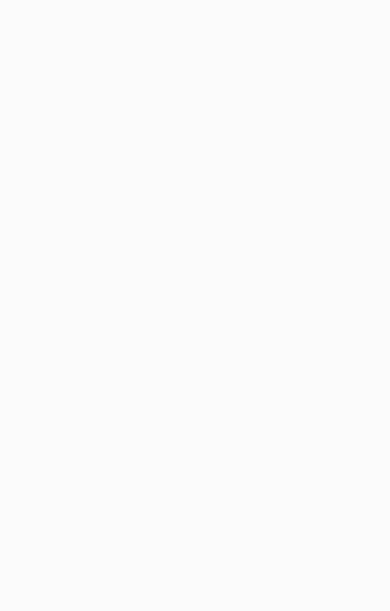
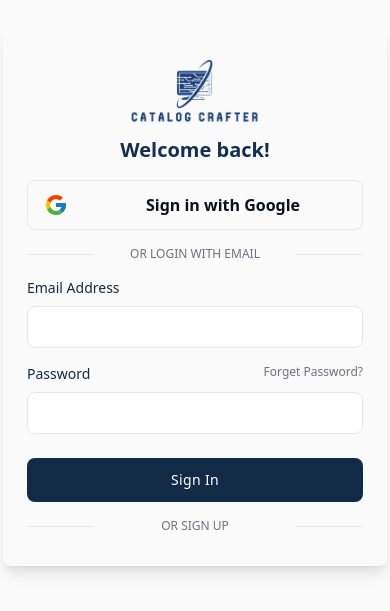
Before and after one commit to NabilaFerdousPrapty/Catalog-Crafter-Client, a React (Vite) app: page /login in a window 390 px wide. Shown: the part 125-736 px from the top of the page. Built offline with nearby package versions, Linux system fonts and the light colour scheme.

Commit message:
login and sign up page added

```diff
--- a/src/Pages/Login/Login.jsx
+++ b/src/Pages/Login/Login.jsx
@@ -1,8 +1,118 @@
+import { Link } from "react-router-dom";
 
-
+import logo from '../../assets/catalogLogo.png';
 const Login = () => {
     return (
-        <div>
+        <div className="flex justify-center items-center h-screen text-[#07101b]">
+       <div className="flex w-full max-w-sm mx-auto overflow-hidden  rounded-lg shadow-lg  lg:max-w-4xl">
+  <div
+    className="hidden bg-cover lg:block lg:w-1/2"
+    style={{
+      backgroundImage:
+        "url('https://i.ibb.co/DkPMcKn/2304-i203-047-S-m004-c13-keys-locks-realistic.jpg')"
+    }}
+  ></div>
+
+  <div className="w-full px-6 py-8 md:px-8 lg:w-1/2">
+    <div className="flex justify-center mx-auto">
+      <img className="w-auto h-16" src={logo} alt="" />
+    </div>
+
+    <p className="mt-3 text-xl text-center text-[#132f50] font-bold">Welcome back!</p>
+
+    <a
+      href="#"
+      className="flex items-center justify-center mt-4  transition-colors duration-300 transform border rounded-lg dark:border-gray-700  hover:bg-gray-50 dark:hover:bg-gray-600"
+    >
+      <div className="px-4 py-2">
+        <svg className="w-6 h-6" viewBox="0 0 40 40">
+          <path
+            d="M36.3425 16.7358H35V16.6667H20V23.3333H29.4192C28.045 27.2142 24.3525 30 20 30C14.4775 30 10 25.5225 10 20C10 14.4775 14.4775 9.99999 20 9.99999C22.5492 9.99999 24.8683 10.9617 26.6342 12.5325L31.3483 7.81833C28.3717 5.04416 24.39 3.33333 20 3.33333C10.7958 3.33333 3.33335 10.7958 3.33335 20C3.33335 29.2042 10.7958 36.6667 20 36.6667C29.2042 36.6667 36.6667 29.2042 36.6667 20C36.6667 18.8825 36.5517 17.7917 36.3425 16.7358Z"
+            fill="#FFC107"
+          />
+          <path
+            d="M5.25497 12.2425L10.7308 16.2583C12.2125 12.59 15.8008 9.99999 20 9.99999C22.5491 9.99999 24.8683 10.9617 26.6341 12.5325L31.3483 7.81833C28.3716 5.04416 24.39 3.33333 20 3.33333C13.5983 3.33333 8.04663 6.94749 5.25497 12.2425Z"
+            fill="#FF3D00"
+          />
+          <path
+            d="M20 36.6667C24.305 36.6667 28.2167 35.0192 31.1742 32.34L26.0159 27.975C24.3425 29.2425 22.2625 30 20 30C15.665 30 11.9842 27.2359 10.5975 23.3784L5.16254 27.5659C7.92087 32.9634 13.5225 36.6667 20 36.6667Z"
+            fill="#4CAF50"
+          />
+          <path
+            d="M36.3425 16.7358H35V16.6667H20V23.3333H29.4192C28.7592 25.1975 27.56 26.805 26.0133 27.9758C26.0142 27.975 26.015 27.975 26.0158 27.9742L31.1742 32.3392C30.8092 32.6708 36.6667 28.3333 36.6667 20C36.6667 18.8825 36.5517 17.7917 36.3425 16.7358Z"
+            fill="#1976D2"
+          />
+        </svg>
+      </div>
+
+      <span className="w-5/6 px-4 py-3 font-bold text-center">Sign in with Google</span>
+    </a>
+
+    <div className="flex items-center justify-between mt-4">
+      <span className="w-1/5 border-b dark:border-gray-600 lg:w-1/4"></span>
+
+      <a
+        href="#"
+        className="text-xs text-center text-gray-500 uppercase dark:text-gray-400 hover:underline"
+      >
+        or login with email
+      </a>
+
+      <span className="w-1/5 border-b dark:border-gray-400 lg:w-1/4"></span>
+    </div>
+
+    <div className="mt-4">
+      <label
+        className="block mb-2 text-sm font-medium text-[#112A46]"
+        htmlFor="LoggingEmailAddress"
+      >
+        Email Address
+      </label>
+      <input
+        id="LoggingEmailAddress"
+        className="block w-full px-4 py-2  border rounded-lg  dark:border-gray-600 focus:border-blue-400 focus:ring-opacity-40 dark:focus:border-blue-300 focus:outline-none focus:ring focus:ring-blue-300"
+        type="email"
+      />
+    </div>
+
+    <div className="mt-4">
+      <div className="flex justify-between">
+        <label
+          className="block mb-2 text-sm font-medium text-[#112A46]"
+          htmlFor="loggingPassword"
+        >
+          Password
+        </label>
+        <a href="#" className="text-xs text-gray-500 dark:text-gray-300 hover:underline">
+          Forget Password?
+        </a>
+      </div>
+
+      <input
+        id="loggingPassword"
+        className="block w-full px-4 py-2   border rounded-lg dark:border-gray-600 focus:border-blue-400 focus:ring-opacity-40 dark:focus:border-blue-300 focus:outline-none focus:ring focus:ring-blue-300"
+        type="password"
+      />
+    </div>
+
+    <div className="mt-6">
+      <button className="w-full px-6 py-3 text-sm font-medium tracking-wide text-white capitalize transition-colors duration-300 transform bg-[#112A46] rounded-lg hover:bg-gray-700 focus:outline-none focus:ring focus:ring-gray-300 focus:ring-opacity-50">
+        Sign In
+      </button>
+    </div>
+
+    <div className="flex items-center justify-between mt-4">
+      <span className="w-1/5 border-b dark:border-gray-600 md:w-1/4"></span>
+
+      <Link to={'/signup'} className="text-xs text-gray-500 uppercase dark:text-gray-400 hover:underline">
+        or sign up
+      </Link>
+
+      <span className="w-1/5 border-b dark:border-gray-600 md:w-1/4"></span>
+    </div>
+  </div>
+</div>
+
 
         </div>
     );
--- a/src/Pages/SignUp/SignUp.jsx
+++ b/src/Pages/SignUp/SignUp.jsx
@@ -3,6 +3,108 @@
 const SignUp = () => {
     return (
         <div>
+         <section className="bg-white dark:bg-gray-900">
+  <div className="flex justify-center min-h-screen">
+    <div
+      className="hidden bg-cover lg:block lg:w-[30%]"
+      style={{
+        backgroundImage:
+          "url('https://i.ibb.co/zx16q3j/password-lock-phone-screen.jpg')",
+      }}
+    ></div>
+
+    <div className="flex items-center w-full max-w-3xl p-8 mx-auto lg:px-12 lg:w-[70%]">
+      <div className="w-full">
+        <h1 className="text-2xl font-semibold tracking-wider text-gray-800 capitalize dark:text-white">
+          Get your free account now.
+        </h1>
+
+        <p className="mt-4 text-gray-500 dark:text-gray-400">
+          Let’s get you all set up so you can verify your personal account and
+          begin setting up your profile.
+        </p>
+
+
+
+        <form className="grid grid-cols-1 gap-6 mt-8 md:grid-cols-2 ">
+          <div className="md:col-span-2">
+            <label className="block mb-2 text-sm text-gray-600 dark:text-gray-200">
+               Name
+            </label>
+            <input
+              type="text"
+              placeholder="John"
+              className="block w-full px-5 py-3 mt-2 text-gray-700 placeholder-gray-400 bg-white border border-gray-200 rounded-lg dark:placeholder-gray-600 dark:bg-gray-900 dark:text-gray-300 dark:border-gray-700 focus:border-blue-400 dark:focus:border-blue-400 focus:ring-blue-400 focus:outline-none focus:ring focus:ring-opacity-40"
+            />
+          </div>
+
+
+
+          <div>
+            <label className="block mb-2 text-sm text-gray-600 dark:text-gray-200">
+              Photo url
+            </label>
+            <input
+              type="url"
+              placeholder="https://www.example.com"
+              className="block w-full px-5 py-3 mt-2 text-gray-700 placeholder-gray-400 bg-white border border-gray-200 rounded-lg dark:placeholder-gray-600 dark:bg-gray-900 dark:text-gray-300 dark:border-gray-700 focus:border-blue-400 dark:focus:border-blue-400 focus:ring-blue-400 focus:outline-none focus:ring focus:ring-opacity-40"
+            />
+          </div>
+
+          <div>
+            <label className="block mb-2 text-sm text-gray-600 dark:text-gray-200">
+              Email address
+            </label>
+            <input
+              type="email"
+              placeholder="johnsnow@example.com"
+              className="block w-full px-5 py-3 mt-2 text-gray-700 placeholder-gray-400 bg-white border border-gray-200 rounded-lg dark:placeholder-gray-600 dark:bg-gray-900 dark:text-gray-300 dark:border-gray-700 focus:border-blue-400 dark:focus:border-blue-400 focus:ring-blue-400 focus:outline-none focus:ring focus:ring-opacity-40"
+            />
+          </div>
+
+          <div>
+            <label className="block mb-2 text-sm text-gray-600 dark:text-gray-200">
+              Password
+            </label>
+            <input
+              type="password"
+              placeholder="Enter your password"
+              className="block w-full px-5 py-3 mt-2 text-gray-700 placeholder-gray-400 bg-white border border-gray-200 rounded-lg dark:placeholder-gray-600 dark:bg-gray-900 dark:text-gray-300 dark:border-gray-700 focus:border-blue-400 dark:focus:border-blue-400 focus:ring-blue-400 focus:outline-none focus:ring focus:ring-opacity-40"
+            />
+          </div>
+
+          <div>
+            <label className="block mb-2 text-sm text-gray-600 dark:text-gray-200">
+              Confirm password
+            </label>
+            <input
+              type="password"
+              placeholder="Enter your password"
+              className="block w-full px-5 py-3 mt-2 text-gray-700 placeholder-gray-400 bg-white border border-gray-200 rounded-lg dark:placeholder-gray-600 dark:bg-gray-900 dark:text-gray-300 dark:border-gray-700 focus:border-blue-400 dark:focus:border-blue-400 focus:ring-blue-400 focus:outline-none focus:ring focus:ring-opacity-40"
+            />
+          </div>
+
+          <button className="flex items-center justify-between w-full px-6 py-3 text-sm tracking-wide text-white capitalize transition-colors duration-300 transform bg-blue-500 rounded-lg hover:bg-blue-400 focus:outline-none focus:ring focus:ring-blue-300 focus:ring-opacity-50">
+            <span>Sign Up</span>
+
+            <svg
+              xmlns="http://www.w3.org/2000/svg"
+              className="w-5 h-5 rtl:-scale-x-100"
+              viewBox="0 0 20 20"
+              fill="currentColor"
+            >
+              <path
+                fillRule="evenodd"
+                d="M7.293 14.707a1 1 0 010-1.414L10.586 10 7.293 6.707a1 1 0 011.414-1.414l4 4a1 1 0 010 1.414l-4 4a1 1 0 01-1.414 0z"
+                clipRule="evenodd"
+              />
+            </svg>
+          </button>
+        </form>
+      </div>
+    </div>
+  </div>
+</section>
 
         </div>
     );
--- a/src/Shared/Header/Navbar.jsx
+++ b/src/Shared/Header/Navbar.jsx
@@ -1,6 +1,7 @@
 import React, { useState } from 'react';
 import { CiLogin } from 'react-icons/ci';
 import logo from '../../assets/catalogLogo.png'
+import { Link } from 'react-router-dom';
 const Navbar = () => {
   const [isOpen, setIsOpen] = useState(false);
 
@@ -56,13 +57,13 @@
           </div>
 
           <div className="flex justify-center md:block">
-            <a
-              href="#"
+            <Link
+              to={'/login'}
               className="px-4 py-2 mt-4 text-sm font-medium  bg-blue-500 rounded-md md:mt-0 md:ml-4 md:px-3 md:py-2 md:text-sm md:font-semibold md:bg-transparent md:border md:border-blue-500 md:hover:bg-blue-500 md:hover:text-white text-black"
             >
               <CiLogin className="inline-block w-6 h-6" />
               <span className="ml-2">Login</span>
-            </a>
+            </Link>
           </div>
         </div>
       </div>
--- a/src/routes/router.jsx
+++ b/src/routes/router.jsx
@@ -23,7 +23,7 @@
         path:'/login',
         element:<Login/>
     },{
-        path:'/register',
+        path:'/signup',
         element:<SignUp/>
     }
   ]);
```
